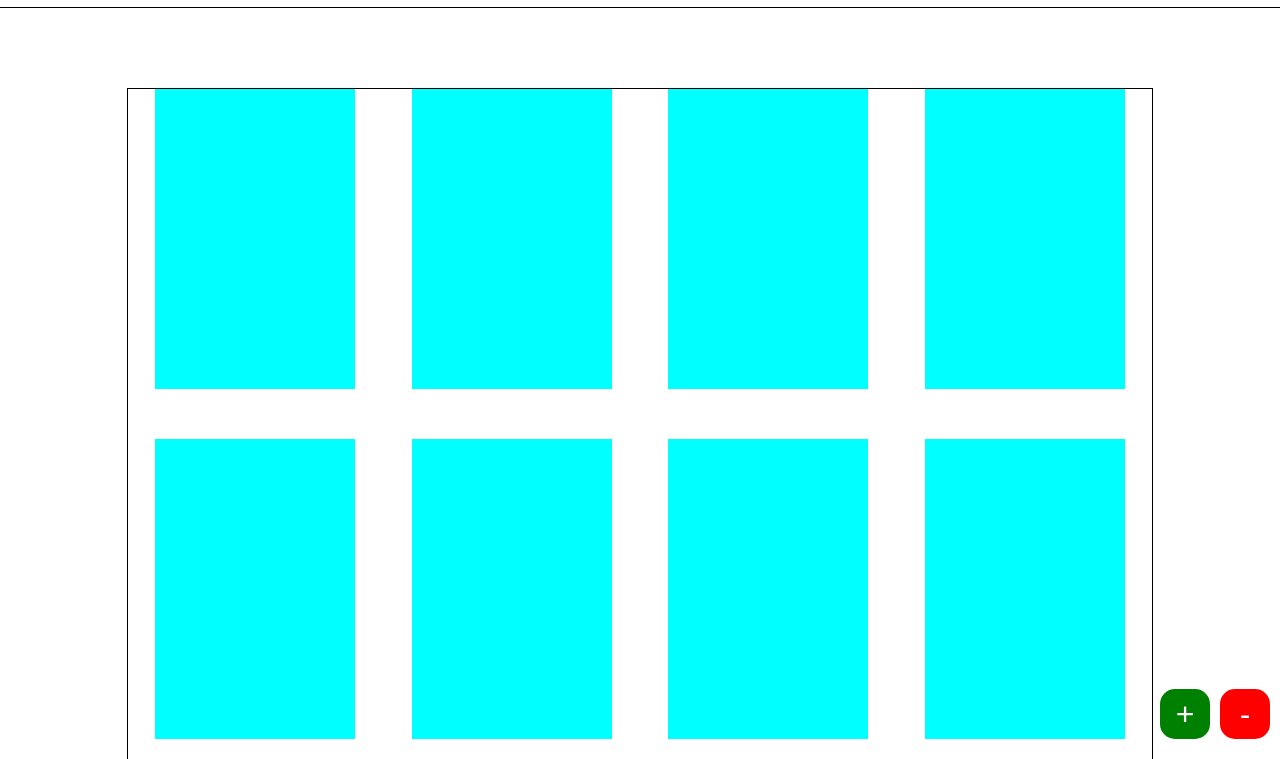
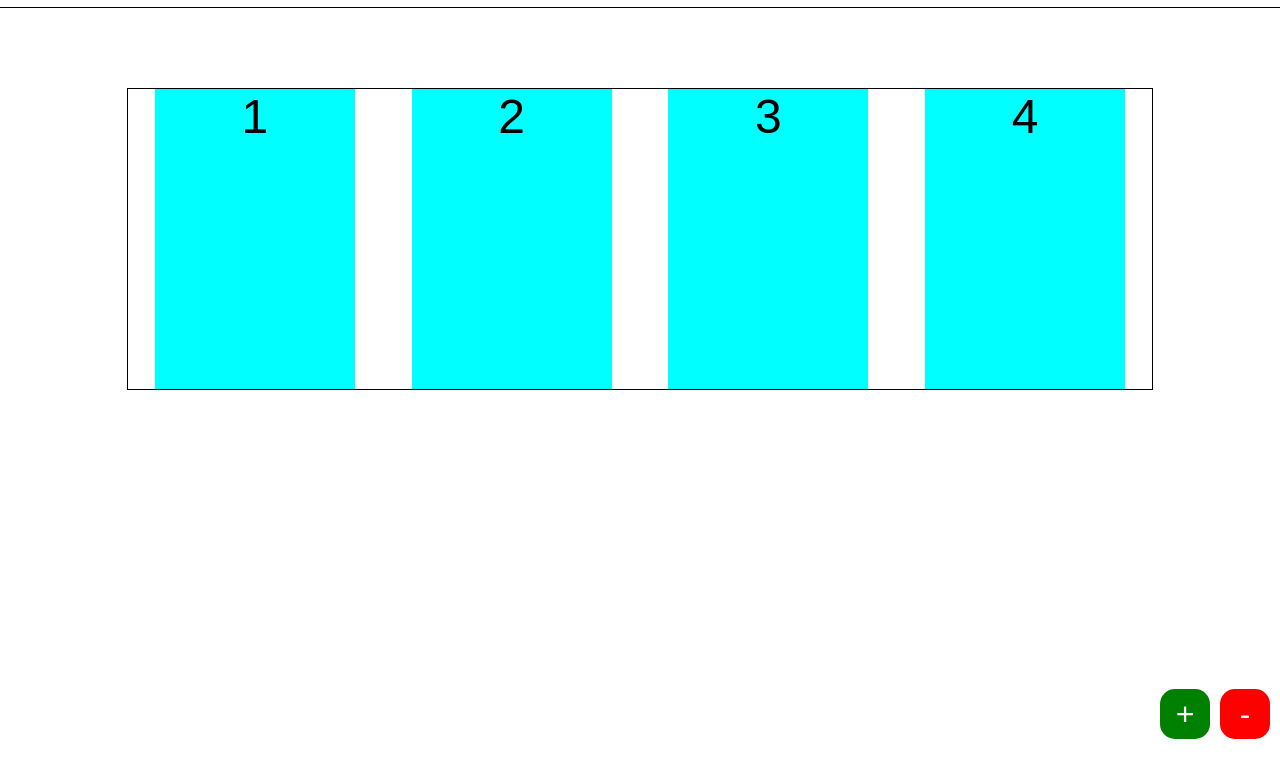
Before and after one commit to joaogorayeb/pratica_flexbox, a plain HTML site: page index.html in a window 1280 px wide. Shown: the part 41-800 px from the top of the page. Drawn offline with Linux system fonts and the light colour scheme.

Commit message:
js/btn/add-sub = 1

```diff
--- a/css/style.css
+++ b/css/style.css
@@ -53,6 +53,8 @@ nav a{
     width: 200px;
     height: 300px;
     background-color: aqua;
+    font-size: 3em;
+    text-align: center;
 }
 /* BOTOES */
 button {
--- a/index.html
+++ b/index.html
@@ -19,15 +19,10 @@
         </div>
     </nav>
     <section id="retangulos">
-        <div class="retangulo"></div>
-        <div class="retangulo"></div>
-        <div class="retangulo"></div>
-        <div class="retangulo"></div>
-        <div class="retangulo"></div>
-        <div class="retangulo"></div>
-        <div class="retangulo"></div>
-        <div class="retangulo"></div>
-        <div class="retangulo"></div>
+        <div class="retangulo">1</div>
+        <div class="retangulo">2</div>
+        <div class="retangulo">3</div>
+        <div class="retangulo">4</div>
     </section>
     <button class="btn-mais" id="add">+</button>
     <button class="btn-menos" id="sub">-</button>
--- a/js/script.js
+++ b/js/script.js
@@ -9,6 +9,6 @@ adc.addEventListener('click', function() {
 document.getElementById('sub').addEventListener('click', function (){
     let divsRetangulo = document.querySelectorAll('.retangulo');
     if(divsRetangulo.length > 0) {
-        divsRetangulo[0].remove();
+        divsRetangulo[0].remove ();
     }
 });
```
